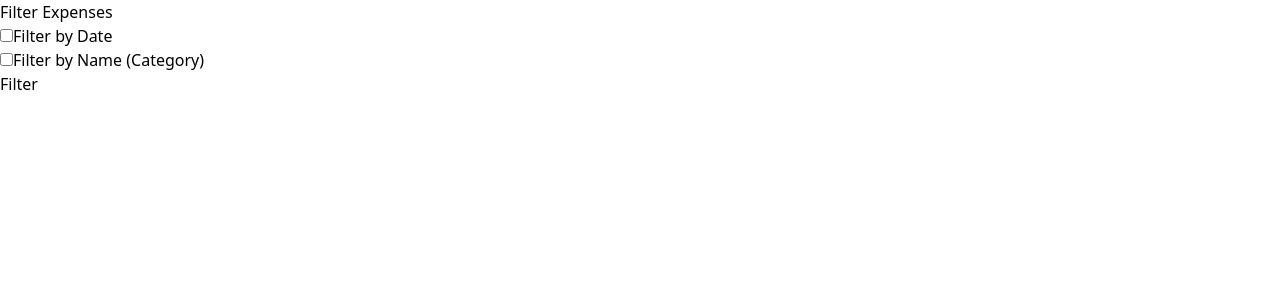
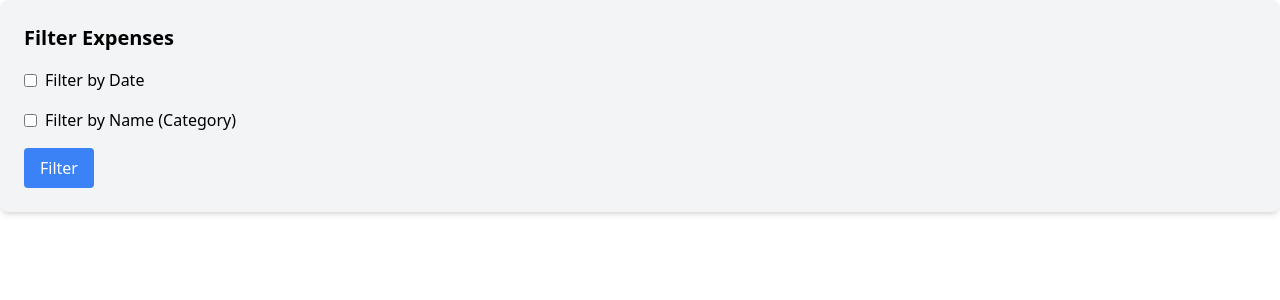
Before and after one commit to TharushiSamindara/Personal_Expense_Tracking_Web_App, a Next.js app in the folder frontend/spend-smart-front/: page /dashboard/ExpenseFilter in a window 1280 px wide. Shown: the top 300 px of the page. Built offline with nearby package versions, Linux system fonts and the light colour scheme.

Commit message:
Filter method Done

```diff
--- a/frontend/spend-smart-front/app/dashboard/(components)/ExpenseFilter/page.js
+++ b/frontend/spend-smart-front/app/dashboard/(components)/ExpenseFilter/page.js
@@ -1,35 +1,37 @@
-import React, { useState } from 'react';
+/*import React, { useState } from 'react';
 import axios from 'axios';
 
-function ExpenseFilter({ username }) {  // Accept username as a prop
+function ExpenseFilter({ username }) {
   const [filterByDate, setFilterByDate] = useState(false);
   const [filterByName, setFilterByName] = useState(false);
   const [date, setDate] = useState('');
   const [name, setName] = useState('');
+  const [filteredData, setFilteredData] = useState([]);
 
   const handleFilter = async () => {
     try {
       const response = await axios.get('http://localhost:8080/expense/filter', {
         params: {
-          username, // Use the username prop
+          username,
           date: filterByDate ? date : undefined,
           name: filterByName ? name : undefined,
         },
       });
-      console.log('Filtered Expenses:', response.data);
+      setFilteredData(response.data); // Store filtered data in state
     } catch (error) {
       console.error('Error filtering expenses:', error);
     }
   };
 
   return (
-    <div>
-      <h2>Filter Expenses</h2>
+    <div className="p-6 bg-gray-100 rounded-lg shadow-md">
+      <h2 className="text-xl font-bold mb-4">Filter Expenses</h2>
 
-      <div>
-        <label>
+      <div className="mb-4">
+        <label className="flex items-center mb-2">
           <input
             type="checkbox"
+            className="mr-2"
             checked={filterByDate}
             onChange={() => setFilterByDate(!filterByDate)}
           />
@@ -38,15 +40,18 @@ function ExpenseFilter({ username }) {  // Accept username as a prop
         {filterByDate && (
           <input
             type="date"
+            className="border p-2 rounded"
             value={date}
             onChange={(e) => setDate(e.target.value)}
           />
         )}
       </div>
-      <div>
-        <label>
+
+      <div className="mb-4">
+        <label className="flex items-center mb-2">
           <input
             type="checkbox"
+            className="mr-2"
             checked={filterByName}
             onChange={() => setFilterByName(!filterByName)}
           />
@@ -56,12 +61,140 @@ function ExpenseFilter({ username }) {  // Accept username as a prop
           <input
             type="text"
             placeholder="Enter category name"
+            className="border p-2 rounded w-full"
             value={name}
             onChange={(e) => setName(e.target.value)}
           />
         )}
       </div>
-      <button onClick={handleFilter}>Filter</button>
+
+      <button
+        onClick={handleFilter}
+        className="bg-blue-500 text-white px-4 py-2 rounded hover:bg-blue-600"
+      >
+        Filter
+      </button>
+
+
+      {filteredData.length > 0 && (
+        <div className="mt-6">
+          <h3 className="text-lg font-semibold mb-2">Filtered Expenses:</h3>
+          <ul className="list-disc pl-5">
+            {filteredData.map((expense, index) => (
+              <li key={index} className="mb-2">
+                <span className="font-bold">{expense.name}</span>: {expense.amount} on {expense.date}
+              </li>
+            ))}
+          </ul>
+        </div>
+      )}
+    </div>
+  );
+}
+
+export default ExpenseFilter;*/
+
+import React, { useState } from 'react';
+import axios from 'axios';
+
+function ExpenseFilter({ username }) {
+  const [filterByDate, setFilterByDate] = useState(false);
+  const [filterByName, setFilterByName] = useState(false);
+  const [date, setDate] = useState('');
+  const [name, setName] = useState('');
+  const [filteredData, setFilteredData] = useState([]);
+
+  const handleFilter = async () => {
+    try {
+      const response = await axios.get('http://localhost:8080/expense/filter', {
+        params: {
+          username,
+          date: filterByDate ? date : undefined,
+          name: filterByName ? name : undefined,
+        },
+      });
+      setFilteredData(response.data); // Store filtered data in state
+    } catch (error) {
+      console.error('Error filtering expenses:', error);
+    }
+  };
+
+  return (
+    <div className="p-6 bg-gray-100 rounded-lg shadow-md">
+      <h2 className="text-xl font-bold mb-4">Filter Expenses</h2>
+
+      <div className="mb-4">
+        <label className="flex items-center mb-2">
+          <input
+            type="checkbox"
+            className="mr-2"
+            checked={filterByDate}
+            onChange={() => setFilterByDate(!filterByDate)}
+          />
+          Filter by Date
+        </label>
+        {filterByDate && (
+          <input
+            type="date"
+            className="border p-2 rounded"
+            value={date}
+            onChange={(e) => setDate(e.target.value)}
+          />
+        )}
+      </div>
+
+      <div className="mb-4">
+        <label className="flex items-center mb-2">
+          <input
+            type="checkbox"
+            className="mr-2"
+            checked={filterByName}
+            onChange={() => setFilterByName(!filterByName)}
+          />
+          Filter by Name (Category)
+        </label>
+        {filterByName && (
+          <input
+            type="text"
+            placeholder="Enter category name"
+            className="border p-2 rounded w-full"
+            value={name}
+            onChange={(e) => setName(e.target.value)}
+          />
+        )}
+      </div>
+
+      <button
+        onClick={handleFilter}
+        className="bg-blue-500 text-white px-4 py-2 rounded hover:bg-blue-600"
+      >
+        Filter
+      </button>
+
+      {/* Display filtered data in a table */}
+      {filteredData.length > 0 && (
+        <div className="mt-6 overflow-x-auto">
+          <h3 className="text-lg font-semibold mb-2">Filtered Expenses:</h3>
+          <table className="min-w-full bg-white border border-gray-300">
+            <thead>
+              <tr className="bg-gray-200">
+                <th className="py-2 px-4 border-b text-left">Name</th>
+                <th className="py-2 px-4 border-b text-left">Amount</th>
+                <th className="py-2 px-4 border-b text-left">Date</th>
+              </tr>
+            </thead>
+            <tbody>
+              {filteredData.map((expense, index) => (
+                <tr key={index} className="hover:bg-gray-100">
+                  <td className="py-2 px-4 border-b">{expense.name}</td>
+                  <td className="py-2 px-4 border-b">{expense.amount}</td>
+                  <td className="py-2 px-4 border-b">{expense.date}</td>
+                </tr>
+              ))}
+            </tbody>
+          </table>
+        </div>
+      )}
     </div>
   );
 }
```
